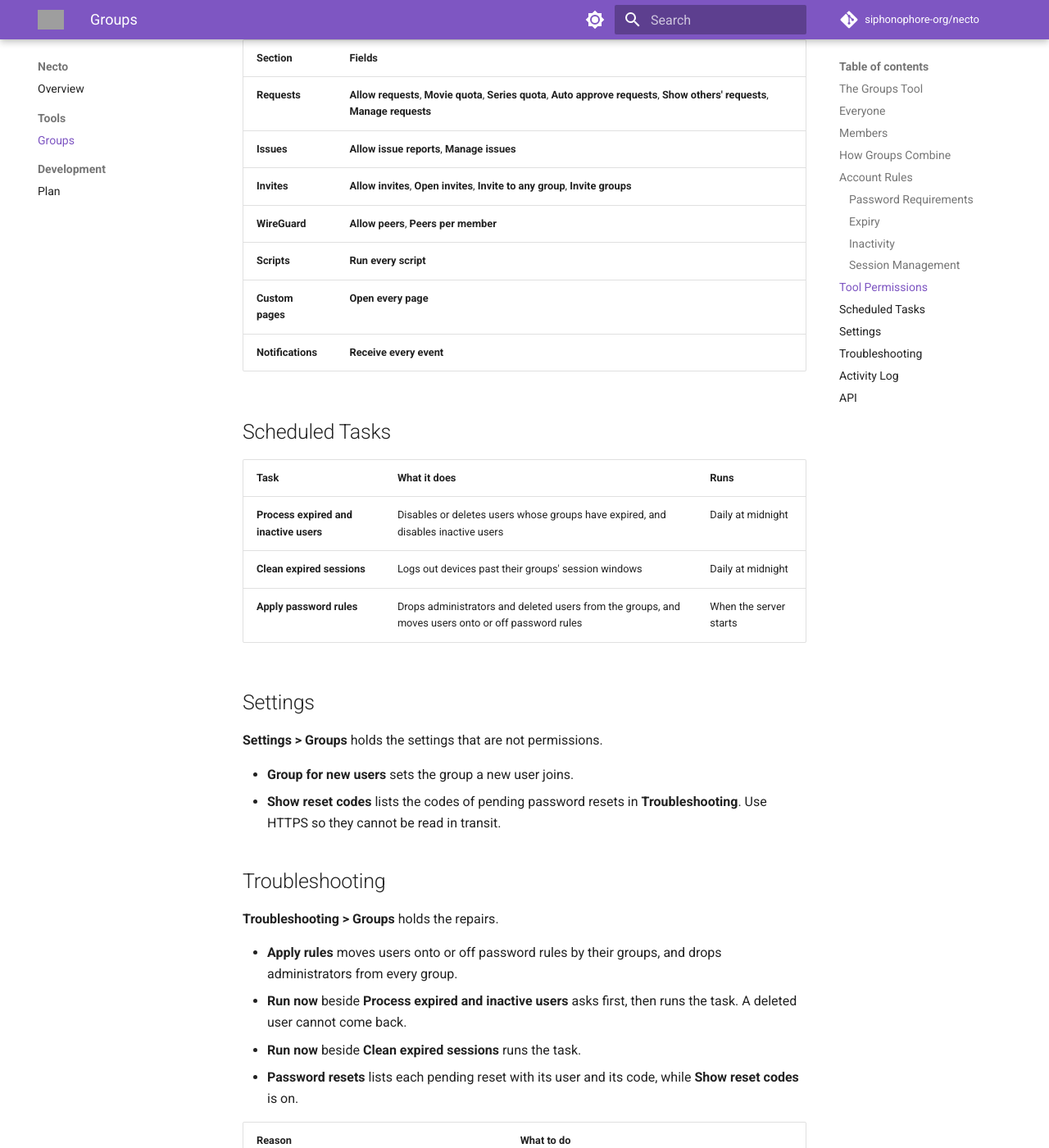
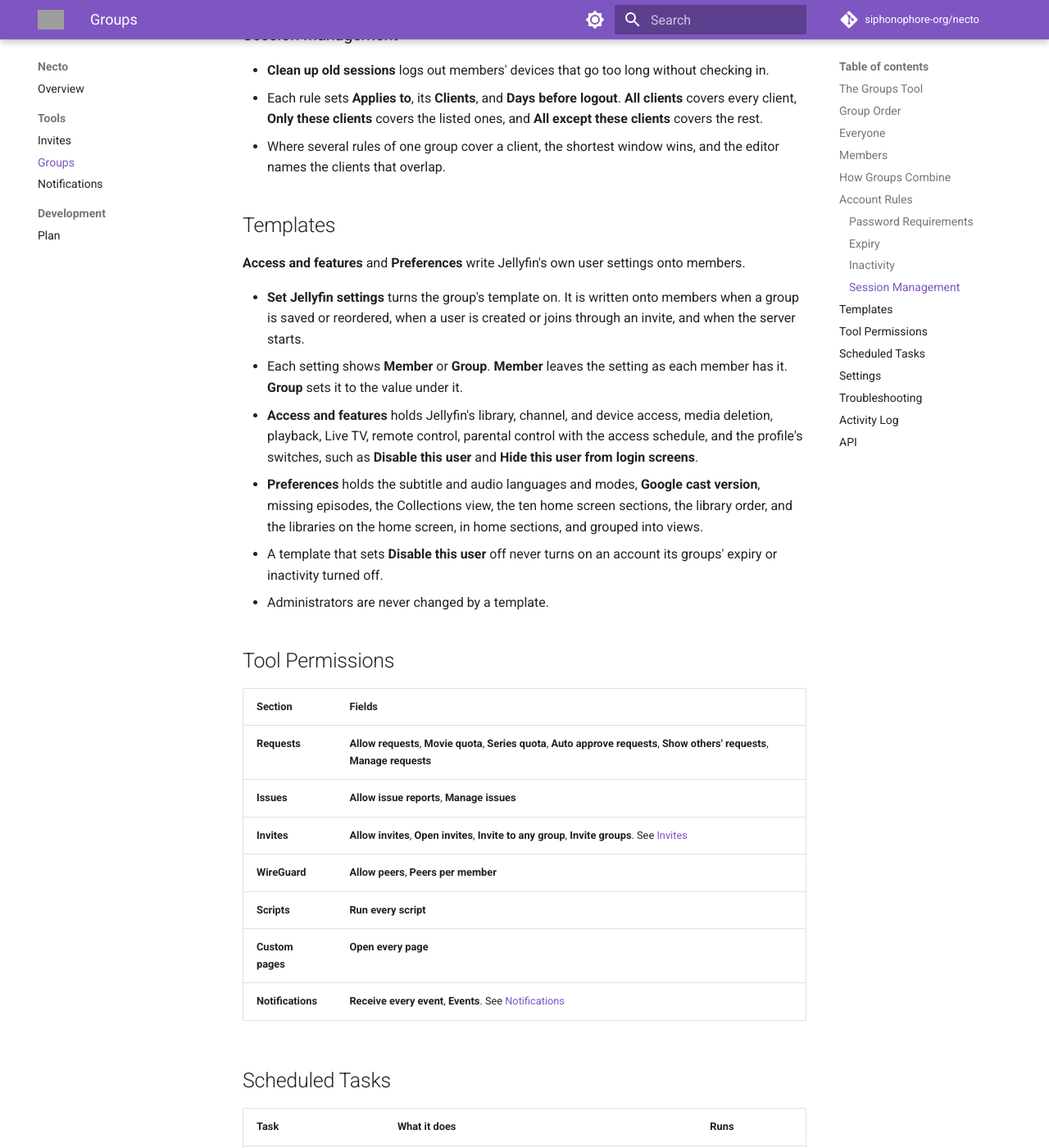
Before and after one commit to siphonophore-org/necto, an MkDocs documentation site: the page built from docs/Groups.md, in a window 1280 px wide and 1400 px high, scrolled down 2962 px. Shown: the whole window at 82% size. Built offline with MkDocs 1.6.1 and Material for MkDocs 9.7.7, drawn with Linux system fonts in a browser that asks for light colours; comment, search, counter and statistics services are not loaded; some of the changed text lies outside the part shown; grey boxes are pictures that could not be loaded.

Commit message:
document notifications, invites and group templates

```diff
--- a/docs/Groups.md
+++ b/docs/Groups.md
@@ -4,11 +4,15 @@ Groups set what their members may do in every Necto tool, and hold the account r
 
 ## The Groups Tool
 
-**Groups** lists every group, **Everyone** first. Each row shows how many members the group has and which account rules it has on. Select a row to open the group in a sidecar, or select **Add group** to start a new one.
+**Groups** lists every group, **Everyone** first, then the others in group order. Each row shows how many members the group has and which account rules it has on. Select a row to open the group in a sidecar, select **Add group** to start a new one, or select **Group order** to reorder them.
 
-The sidecar holds the group's name, its members, **Account rules**, and one collapsible section per tool. Its shelf holds **Delete**, **Cancel**, and **Save**. **Delete** asks first, with the group's name in the title, such as "Delete Family". Its members keep their other groups, and a member in no other group takes **Everyone**.
+The sidecar holds the group's name, its members, **Account rules**, **Access and features**, **Preferences**, and one collapsible section per tool. Its shelf holds **Delete**, **Cancel**, and **Save**. **Delete** asks first, with the group's name in the title, such as "Delete Family". Its members keep their other groups, and a member in no other group takes **Everyone**.
 
-Sections for tools that are not built show their fields with the note "This tool is coming." Those permissions are saved, and take effect once the tool is built.
+Sections for tools that are not built show their fields with the note "This tool is coming." Those permissions are saved, and take effect once the tool is built. **Invites** and **Notifications** are built.
+
+## Group Order
+
+**Group order** opens the groups in a sidecar, each with **Move up** and **Move down**, and **Save** keeps the order. The order decides whose template a member of several groups takes. **Everyone** always comes first, and only applies to users in no group.
 
 ## Everyone
 
@@ -35,6 +39,8 @@ The account rules combine the other way, since any one group may keep a member's
 * **Inactivity** and **Session management** apply only when every group has them on, after the largest window any group gives.
 
 Administrators are never held to an account rule.
+
+A template writes whole Jellyfin settings, so it does not combine. A member takes the template of the first of their groups, in group order, that has **Set Jellyfin settings** on. A user in no group takes Everyone's.
 
 ## Account Rules
 
@@ -74,17 +80,28 @@ A refused change shows the reason on the password form, and writes "Password cha
 * Each rule sets **Applies to**, its **Clients**, and **Days before logout**. **All clients** covers every client, **Only these clients** covers the listed ones, and **All except these clients** covers the rest.
 * Where several rules of one group cover a client, the shortest window wins, and the editor names the clients that overlap.
 
+## Templates
+
+**Access and features** and **Preferences** write Jellyfin's own user settings onto members.
+
+* **Set Jellyfin settings** turns the group's template on. It is written onto members when a group is saved or reordered, when a user is created or joins through an invite, and when the server starts.
+* Each setting shows **Member** or **Group**. **Member** leaves the setting as each member has it. **Group** sets it to the value under it.
+* **Access and features** holds Jellyfin's library, channel, and device access, media deletion, playback, Live TV, remote control, parental control with the access schedule, and the profile's switches, such as **Disable this user** and **Hide this user from login screens**.
+* **Preferences** holds the subtitle and audio languages and modes, **Google cast version**, missing episodes, the Collections view, the ten home screen sections, the library order, and the libraries on the home screen, in home sections, and grouped into views.
+* A template that sets **Disable this user** off never turns on an account its groups' expiry or inactivity turned off.
+* Administrators are never changed by a template.
+
 ## Tool Permissions
 
 | Section | Fields |
 | :--- | :--- |
 | **Requests** | **Allow requests**, **Movie quota**, **Series quota**, **Auto approve requests**, **Show others' requests**, **Manage requests** |
 | **Issues** | **Allow issue reports**, **Manage issues** |
-| **Invites** | **Allow invites**, **Open invites**, **Invite to any group**, **Invite groups** |
+| **Invites** | **Allow invites**, **Open invites**, **Invite to any group**, **Invite groups**. See [Invites](Invites.md#members-invites) |
 | **WireGuard** | **Allow peers**, **Peers per member** |
 | **Scripts** | **Run every script** |
 | **Custom pages** | **Open every page** |
-| **Notifications** | **Receive every event** |
+| **Notifications** | **Receive every event**, **Events**. See [Notifications](Notifications.md#who-gets-an-event) |
 
 ## Scheduled Tasks
 
@@ -93,6 +110,7 @@ A refused change shows the reason on the password form, and writes "Password cha
 | **Process expired and inactive users** | Disables or deletes users whose groups have expired, and disables inactive users | Daily at midnight |
 | **Clean expired sessions** | Logs out devices past their groups' session windows | Daily at midnight |
 | **Apply password rules** | Drops administrators and deleted users from the groups, and moves users onto or off password rules | When the server starts |
+| **Apply group templates** | Writes each user's group template onto their Jellyfin policy and preferences | When the server starts |
 
 ## Settings
 
@@ -106,6 +124,7 @@ A refused change shows the reason on the password form, and writes "Password cha
 **Troubleshooting > Groups** holds the repairs.
 
 * **Apply rules** moves users onto or off password rules by their groups, and drops administrators from every group.
+* **Apply templates** writes each user's group template onto them, and reports how many took one.
 * **Run now** beside **Process expired and inactive users** asks first, then runs the task. A deleted user cannot come back.
 * **Run now** beside **Clean expired sessions** runs the task.
 * **Password resets** lists each pending reset with its user and its code, while **Show reset codes** is on.
@@ -142,5 +161,7 @@ Every route is for administrators.
 | `GET /Groups/Users/{userId}/Permissions` | Gives what a user may do in every tool |
 | `POST /Groups/PasswordRules/Apply` | Moves users onto or off password rules |
 | `GET /Groups/ResetCodes` | Lists the pending password resets while **Show reset codes** is on |
+| `PUT /Groups/Order` | Puts the groups in a new order from every group's id, then writes the templates |
+| `POST /Groups/Templates/Apply` | Writes each user's group template, and gives how many took one |
 
 A refused change answers `400` with `{ "Error": "..." }`, and a missing group or user answers `404`.
--- a/mkdocs.yml
+++ b/mkdocs.yml
@@ -43,6 +43,8 @@ markdown_extensions:
 nav:
   - Overview: index.md
   - Tools:
+      - Invites: Invites.md
       - Groups: Groups.md
+      - Notifications: Notifications.md
   - Development:
       - Plan: Plan.md
```
Also changed, not shown: build.yaml (+7 -0 lines), docs/Invites.md (added, +118 -0 lines), docs/Notifications.md (added, +139 -0 lines), docs/Plan.md (+18 -2 lines), docs/index.md (+1 -1 lines).
